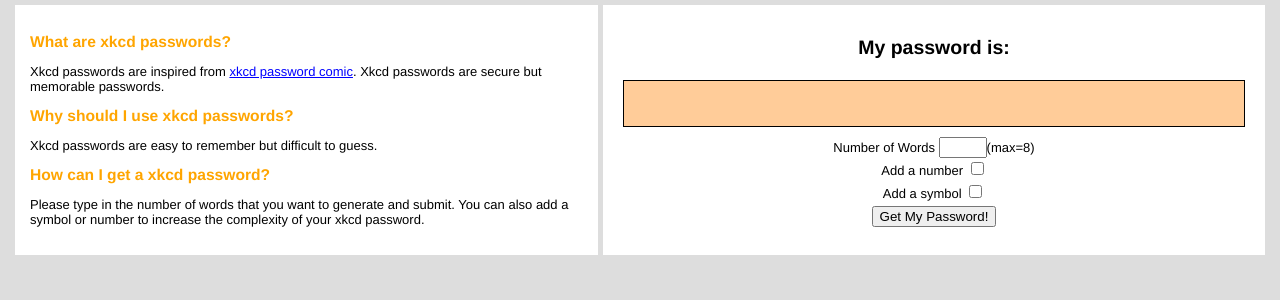
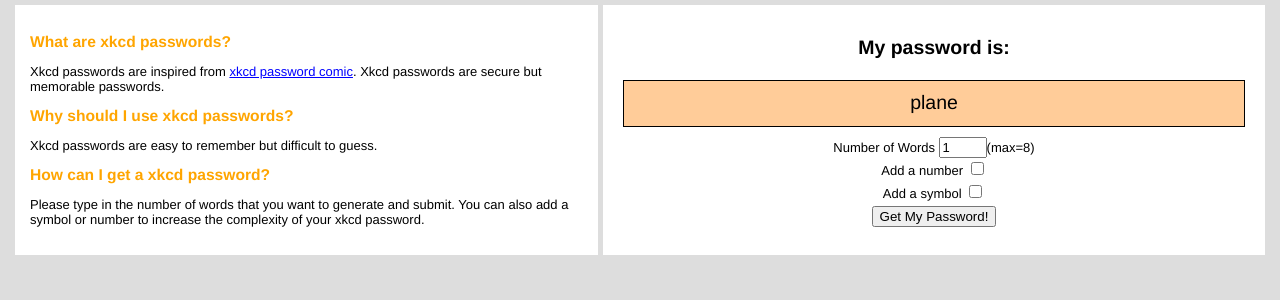
Before and after one commit to yangqiclaire/p2, a PHP site: page / in a window 1280 px wide. Shown: the part 105-405 px from the top of the page. Run offline with PHP 8.4, Linux system fonts and the light colour scheme.

Commit message:
set default number of words to 1

```diff
--- a/logic.php
+++ b/logic.php
@@ -18,7 +18,7 @@ $wordlist=array ('hapless','wandering','safe','whispering',
 set word number limits to 1-8.
 */
 if (empty($_GET['count'])){
-	$count='';
+	$count=1;
 }
 else if ($_GET['count']>0 && $_GET['count']<=8){
 	$count=$_GET['count'];
```
